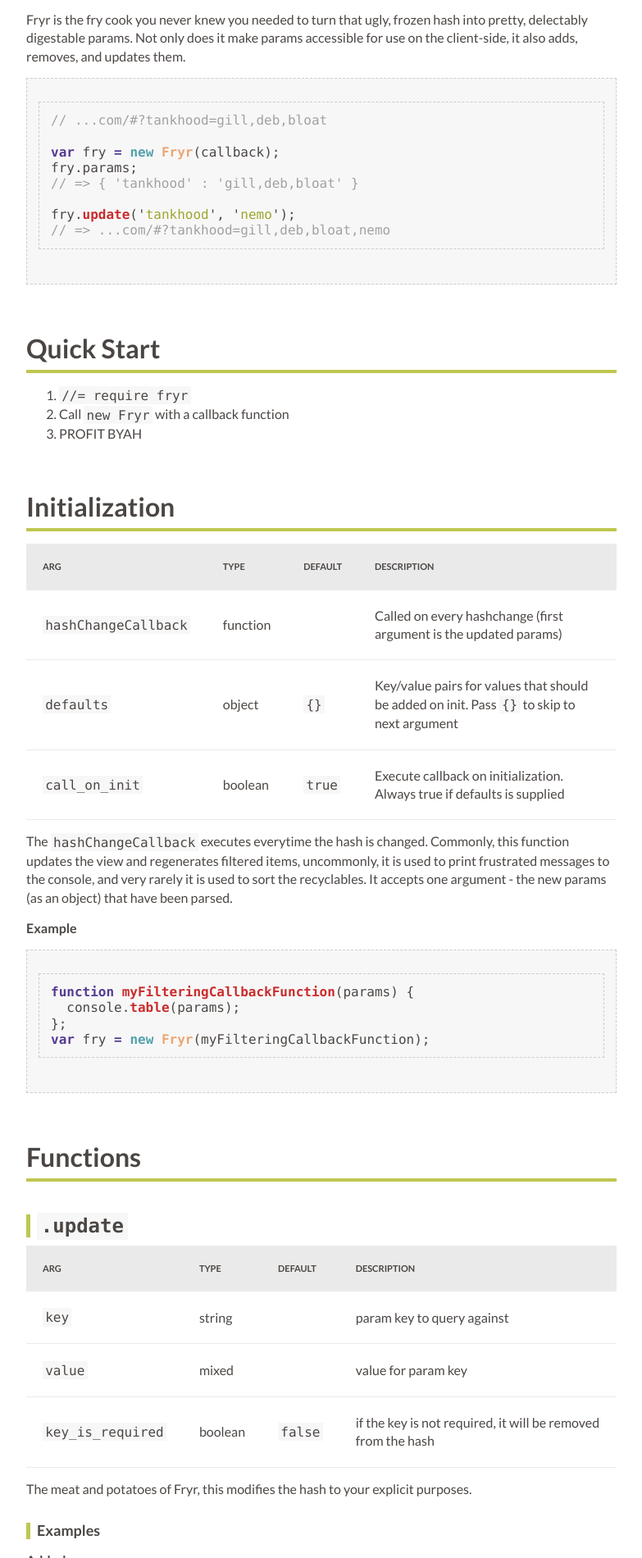
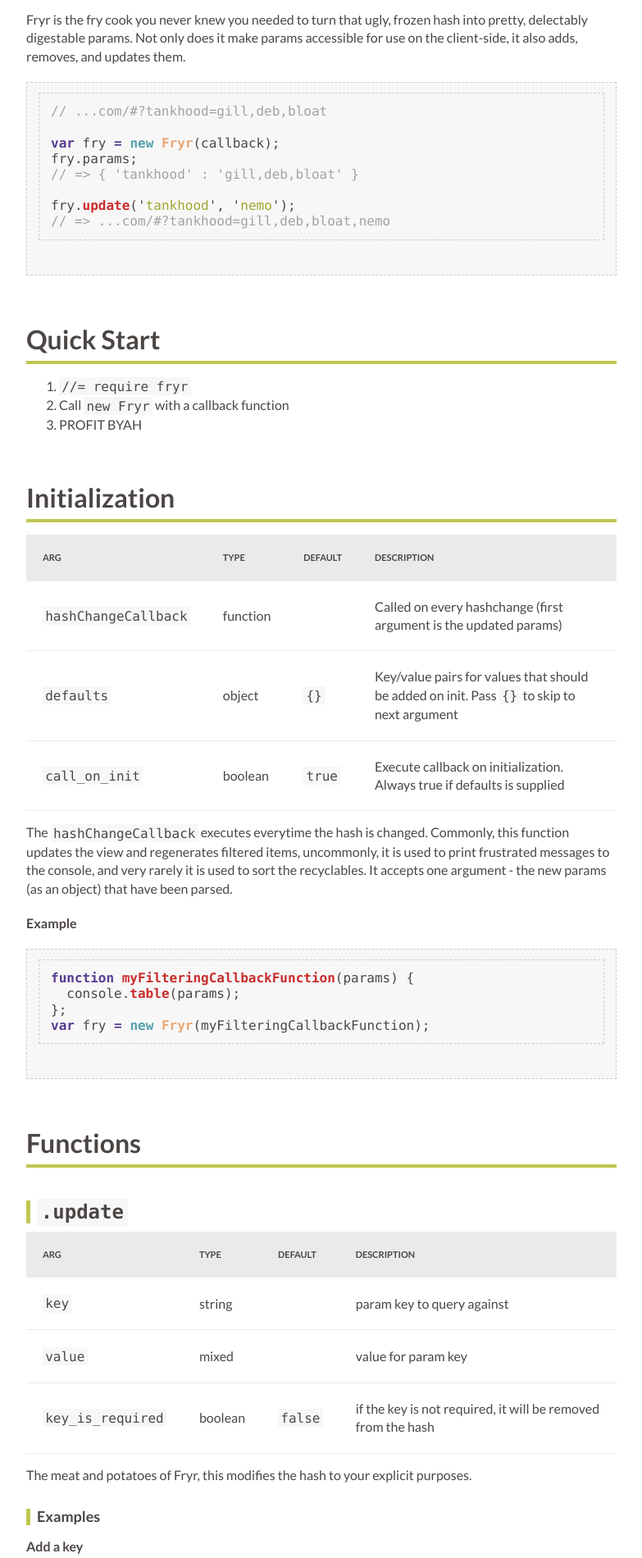
Before and after one commit to wearefine/fryr, a Jekyll site: the page built from index.md, in a window 1280 px wide. Shown: the part 320-2220 px from the top of the page at 82% size, without its empty margins (248-1031 px from the left). Built offline with Jekyll 4.4.1, drawn with Linux system fonts in a browser that asks for light colours; the repository's description, which GitHub fills in, is left out.

Commit message:
clear browser defaults on element spacing

```diff
--- a/_sass/blocks/_code.scss
+++ b/_sass/blocks/_code.scss
@@ -11,7 +11,10 @@ pre {
   word-wrap: break-word;
   tab-size: 4;
   hyphens: none;
+}
 
+pre  {
+  margin: 0 0 $base-space;
 }
 
 :not(pre) > code,
@@ -21,7 +24,6 @@ pre {
 }
 
 .highlight {
-  margin-bottom: $base-space;
   border: 1px dashed $c-code-border;
   line-height: 1.2;
 }
--- a/_sass/globals/_typography.scss
+++ b/_sass/globals/_typography.scss
@@ -40,5 +40,5 @@ h4 {
 }
 
 p {
-  margin: 0 0 15px;
+  margin: 0 0 20px;
 }
```
